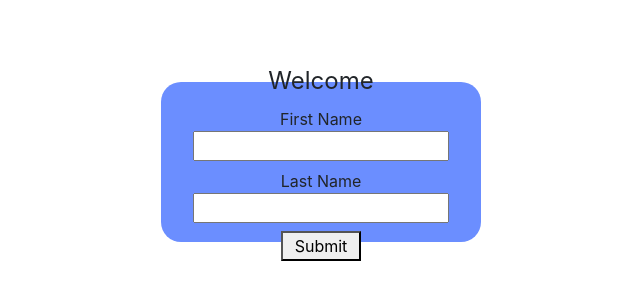
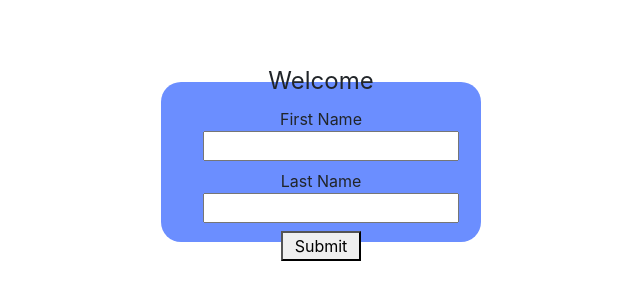
Before and after one commit to rigrergl/Financial-Atlas, a React (Create React App) app: page / in a window 1280 px wide. Shown: the part 110-410 px from the top of the page, without its empty margins (319-959 px from the left). Built offline with nearby package versions, Linux system fonts and the light colour scheme.

Commit message:
changed the element selectors in login.css to classes and updated their references in Login.js

```diff
--- a/src/components/Login.js
+++ b/src/components/Login.js
@@ -10,14 +10,14 @@ const Login = () => {
             <legend>Welcome</legend>
             <label>
               First Name
-              <input type="text" />
+              <input className="input" type="text" />
             </label>
             <label>
               Last Name
-              <input type="text" />
+              <input className="input" type="text" />
             </label>
             <br />
-            <button>Submit</button>
+            <button className="button" >Submit</button>
           </fieldset>
         </form>
       </div>
--- a/src/styles/login.css
+++ b/src/styles/login.css
@@ -9,10 +9,10 @@
     margin-top: 15%;
 }
 
-input {
+.input {
     margin-left: 20px;
 }
 
-button {
+.button {
     width: 10vh;
 }
```
